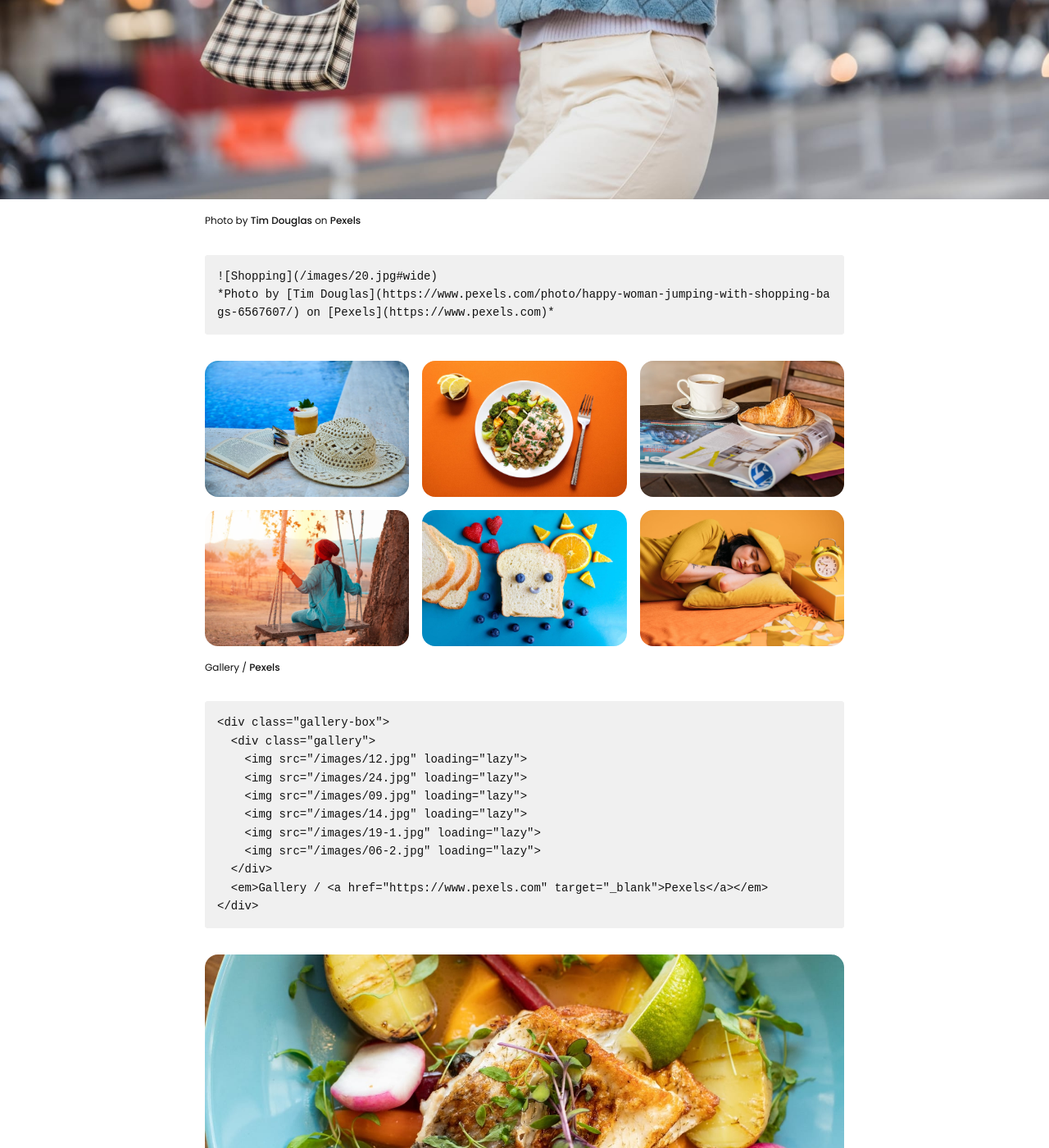
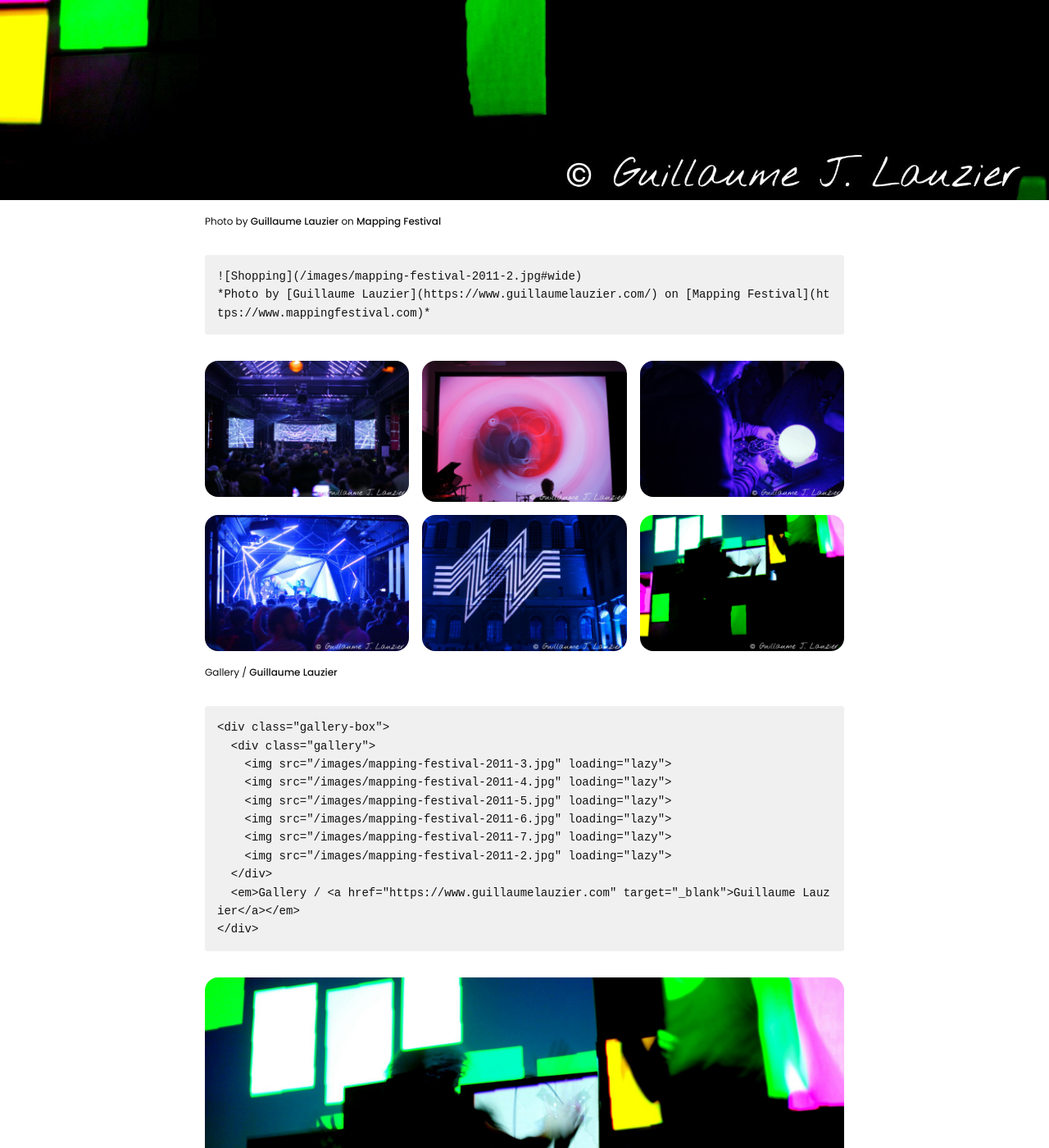
Before and after one commit to onConsensus/website, a Jekyll site: the page built from _pages/documentation.md, in a window 1280 px wide and 1400 px high, scrolled down 11234 px. Shown: the whole window at 82% size. Built offline with Jekyll 4.4.1, drawn with Linux system fonts in a browser that asks for light colours; some of the changed text lies outside the part shown.

Commit message:
photo gallery update

````diff
--- a/_pages/documentation.md
+++ b/_pages/documentation.md
@@ -329,46 +329,46 @@ content
 
 ## Images
 
-![Shopping]({{site.baseurl}}/images/20.jpg#wide)
-*Photo by [Tim Douglas](https://www.pexels.com/photo/happy-woman-jumping-with-shopping-bags-6567607/) on [Pexels](https://www.pexels.com)*
+![Shopping]({{site.baseurl}}/images/mapping-festival-2011-2.jpg#wide)
+*Photo by [Guillaume Lauzier](https://www.guillaumelauzier.com/) on [Mapping Festival](https://www.mappingfestival.com)*
 
 ```
-![Shopping]({{site.baseurl}}/images/20.jpg#wide)
-*Photo by [Tim Douglas](https://www.pexels.com/photo/happy-woman-jumping-with-shopping-bags-6567607/) on [Pexels](https://www.pexels.com)*
+![Shopping]({{site.baseurl}}/images/mapping-festival-2011-2.jpg#wide)
+*Photo by [Guillaume Lauzier](https://www.guillaumelauzier.com/) on [Mapping Festival](https://www.mappingfestival.com)*
 ```
 
 <div class="gallery-box">
   <div class="gallery">
-    <img src="/images/12.jpg" loading="lazy">
-    <img src="/images/24.jpg" loading="lazy">
-    <img src="/images/09.jpg" loading="lazy">
-    <img src="/images/14.jpg" loading="lazy">
-    <img src="/images/19-1.jpg" loading="lazy">
-    <img src="/images/06-2.jpg" loading="lazy">
+    <img src="/images/mapping-festival-2011-3.jpg" loading="lazy">
+    <img src="/images/mapping-festival-2011-4.jpg" loading="lazy">
+    <img src="/images/mapping-festival-2011-5.jpg" loading="lazy">
+    <img src="/images/mapping-festival-2011-6.jpg" loading="lazy">
+    <img src="/images/mapping-festival-2011-7.jpg" loading="lazy">
+    <img src="/images/mapping-festival-2011-2.jpg" loading="lazy">
   </div>
-  <em>Gallery / <a href="https://www.pexels.com" target="_blank">Pexels</a></em>
+  <em>Gallery / <a href="https://www.guillaumelauzier.com" target="_blank">Guillaume Lauzier</a></em>
 </div>
 
 ```
 <div class="gallery-box">
   <div class="gallery">
-    <img src="/images/12.jpg" loading="lazy">
-    <img src="/images/24.jpg" loading="lazy">
-    <img src="/images/09.jpg" loading="lazy">
-    <img src="/images/14.jpg" loading="lazy">
-    <img src="/images/19-1.jpg" loading="lazy">
-    <img src="/images/06-2.jpg" loading="lazy">
+    <img src="/images/mapping-festival-2011-3.jpg" loading="lazy">
+    <img src="/images/mapping-festival-2011-4.jpg" loading="lazy">
+    <img src="/images/mapping-festival-2011-5.jpg" loading="lazy">
+    <img src="/images/mapping-festival-2011-6.jpg" loading="lazy">
+    <img src="/images/mapping-festival-2011-7.jpg" loading="lazy">
+    <img src="/images/mapping-festival-2011-2.jpg" loading="lazy">
   </div>
-  <em>Gallery / <a href="https://www.pexels.com" target="_blank">Pexels</a></em>
+  <em>Gallery / <a href="https://www.guillaumelauzier.com" target="_blank">Guillaume Lauzier</a></em>
 </div>
 ```
 
-![Salad]({{site.baseurl}}/images/23.jpg)
-*Photo by [Valeria Boltneva](https://www.pexels.com/photo/salmon-dish-with-vegetables-1516415/) on [Pexels](https://www.pexels.com)*
+![Mapping Festival]({{site.baseurl}}/images/mapping-festival-2011-2.jpg)
+*Photo by [Guillaume Lauzier](https://www.guillaumelauzier.com) on [Mapping Festival](https://www.mappingfestival.com)*
 
 ```
-![Salad]({{site.baseurl}}/images/23.jpg)
-*Photo by [Valeria Boltneva](https://www.pexels.com/photo/salmon-dish-with-vegetables-1516415/) on [Pexels](https://www.pexels.com)*
+![Mapping Festival]({{site.baseurl}}/images/mapping-festival-2011-2.jpg)
+*Photo by [Guillaume Lauzier](https://www.guillaumelauzier.com) on [Mapping Festival](https://www.mappingfestival.com)*
 ```
 
 ***
````
Also changed, not shown: images/101.jpg (deleted), images/102.jpg (deleted), images/103.jpg (deleted), images/mapping-festival-2011-2.jpg (added), images/mapping-festival-2011-3.jpg (added), images/mapping-festival-2011-4.jpg (added), images/mapping-festival-2011-5.jpg (added), images/mapping-festival-2011-6.jpg (added), images/mapping-festival-2011-7.jpg (added), 1 other file.
